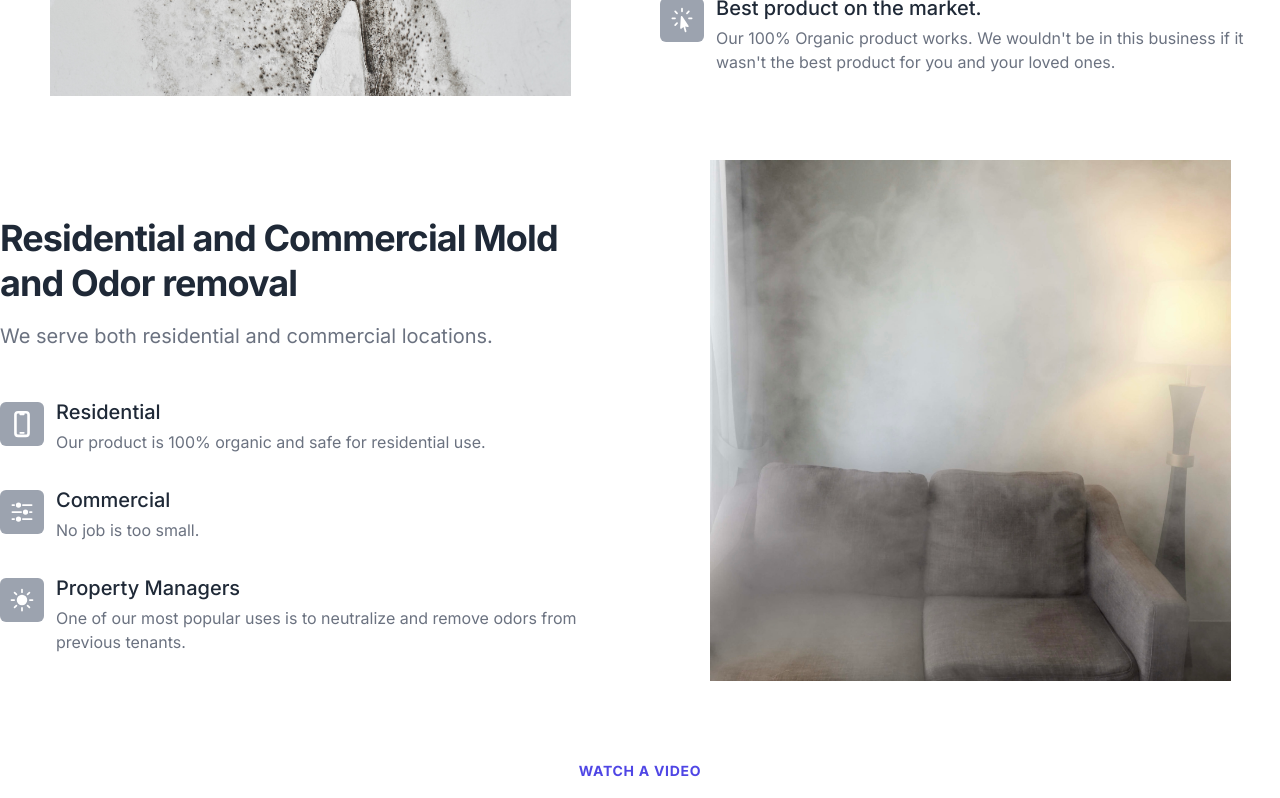
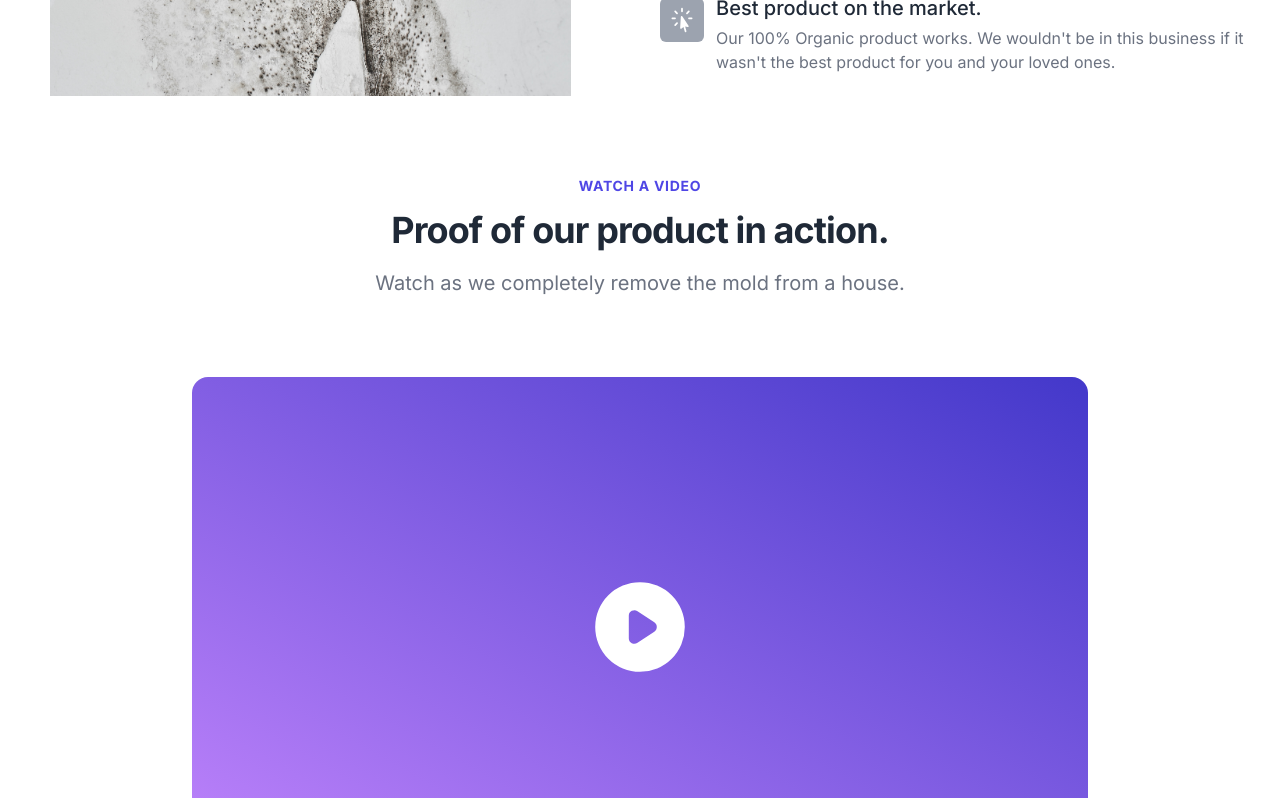
Before and after one commit to tultraximo/OMS, a Next.js app: page / in a window 1280 px wide. Shown: the part 820-1618 px from the top of the page. Built offline with nearby package versions, Linux system fonts and the light colour scheme.

Commit message:
removed benefit2

```diff
--- a/src/app/page.tsx
+++ b/src/app/page.tsx
@@ -7,7 +7,7 @@ import { Testimonials } from "@/components/Testimonials";
 import { Faq } from "@/components/Faq";
 import { Cta } from "@/components/Cta";
 
-import { benefitOne, benefitTwo } from "@/components/data";
+import { benefitOne } from "@/components/data";
 export default function Home() {
   return (
     <Container>
@@ -22,7 +22,7 @@ export default function Home() {
       </SectionTitle> */}
 
       <Benefits data={benefitOne} />
-      <Benefits imgPos="right" data={benefitTwo} />
+      {/* <Benefits imgPos="right" data={benefitTwo} /> */}
 
       <SectionTitle
         preTitle="Watch a video"
--- a/src/components/data.js
+++ b/src/components/data.js
@@ -9,7 +9,7 @@ import {
 
 
 import benefitOneImg from "../../public/img/mold.jpeg";
-import benefitTwoImg from "../../public/img/smoke.jpg";
+// import benefitTwoImg from "../../public/img/smoke.jpg";
 
 import white_ape from "../../public/img/whiteape.png";
 
@@ -37,27 +37,27 @@ const benefitOne = {
   ],
 };
 
-const benefitTwo = {
-  title: "Residential and Commercial Mold and Odor removal",
-  desc: "We serve both residential and commercial locations.",
-  image: benefitTwoImg,
-  bullets: [
-    {
-      title: "Residential",
-      desc: "Our product is 100% organic and safe for residential use.",
-      icon: <DevicePhoneMobileIcon />,
-    },
-    {
-      title: "Commercial",
-      desc: "No job is too small.",
-      icon: <AdjustmentsHorizontalIcon />,
-    },
-    {
-      title: "Property Managers",
-      desc: "One of our most popular uses is to neutralize and remove odors from previous tenants.",
-      icon: <SunIcon />,
-    },
-  ],
-};
+// const benefitTwo = {
+//   title: "Residential and Commercial Mold and Odor removal",
+//   desc: "We serve both residential and commercial locations.",
+//   image: benefitTwoImg,
+//   bullets: [
+//     {
+//       title: "Residential",
+//       desc: "Our product is 100% organic and safe for residential use.",
+//       icon: <DevicePhoneMobileIcon />,
+//     },
+//     {
+//       title: "Commercial",
+//       desc: "No job is too small.",
+//       icon: <AdjustmentsHorizontalIcon />,
+//     },
+//     {
+//       title: "Property Managers",
+//       desc: "One of our most popular uses is to neutralize and remove odors from previous tenants.",
+//       icon: <SunIcon />,
+//     },
+//   ],
+// };
 
-export { benefitOne, benefitTwo };
+export { benefitOne };
```
